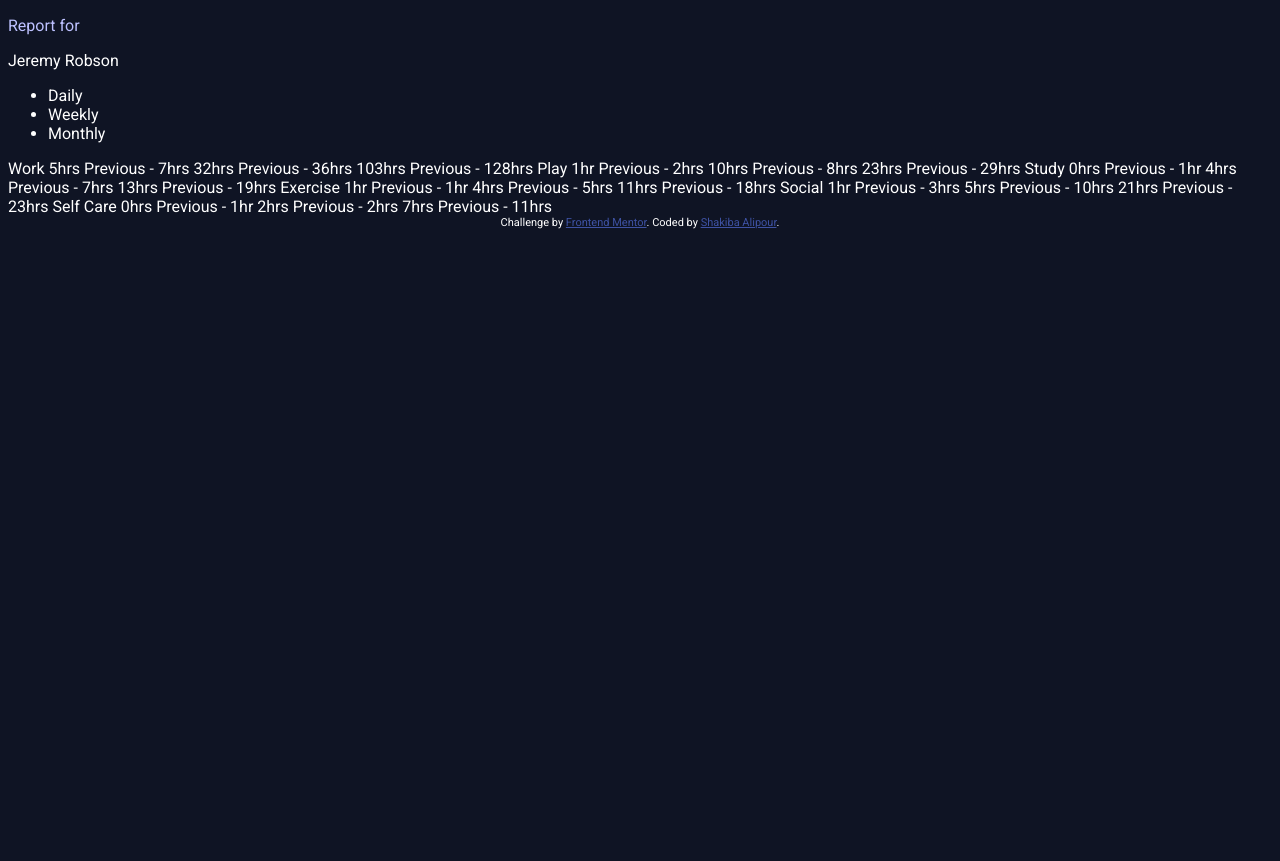
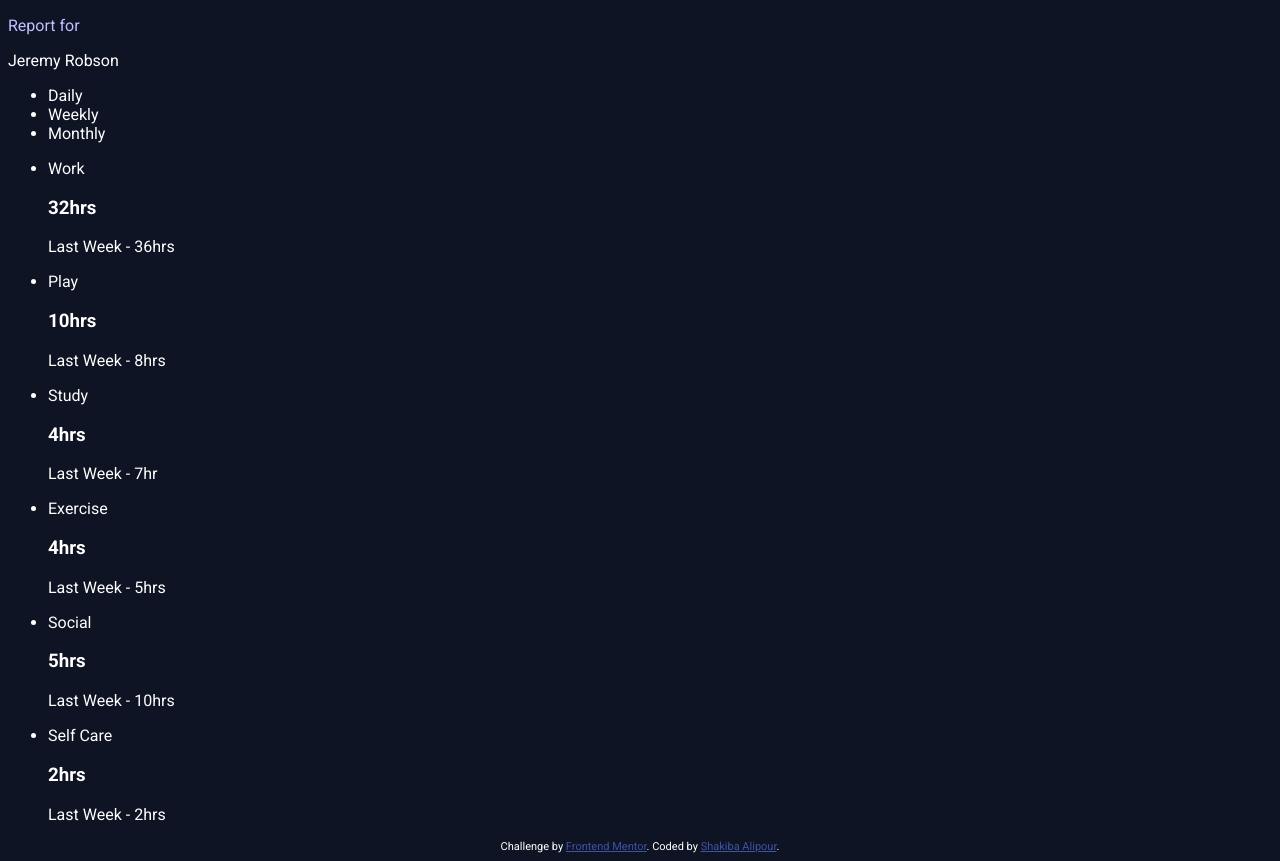
Before and after one commit to Shakiba-Alipour/time-tracking-dashboard, a plain HTML site: page index.html in a window 1280 px wide. Before the commit the page ends 800 px from the top, so only its background shows below. Drawn offline with Linux system fonts and the light colour scheme.

Commit message:
completed index

```diff
--- a/index.html
+++ b/index.html
@@ -35,83 +35,56 @@
         <li>Monthly</li>
       </ul>
     </div>
-    Work 5hrs
-    <!-- daily -->
-    Previous - 7hrs
-    <!-- daily -->
-    32hrs
-    <!-- weekly -->
-    Previous - 36hrs
-    <!-- weekly -->
-    103hrs
-    <!-- monthly -->
-    Previous - 128hrs
-    <!-- monthly -->
 
-    Play 1hr
-    <!-- daily -->
-    Previous - 2hrs
-    <!-- daily -->
-    10hrs
-    <!-- weekly -->
-    Previous - 8hrs
-    <!-- weekly -->
-    23hrs
-    <!-- monthly -->
-    Previous - 29hrs
-    <!-- monthly -->
+    <ul>
+      <li class="activity">
+        <div class="activity-details">
+          <p class="activity-title">Work</p>
+          <h3 class="duration">32hrs</h3>
+          <p class="previous-duration">Last Week - 36hrs</p>
+        </div>
+      </li>
 
-    Study 0hrs
-    <!-- daily -->
-    Previous - 1hr
-    <!-- daily -->
-    4hrs
-    <!-- weekly -->
-    Previous - 7hrs
-    <!-- weekly -->
-    13hrs
-    <!-- monthly -->
-    Previous - 19hrs
-    <!-- monthly -->
+      <li class="activity">
+        <div class="activity-details">
+          <p class="activity-title">Play</p>
+          <h3 class="duration">10hrs</h3>
+          <p class="previous-duration">Last Week - 8hrs</p>
+        </div>
+      </li>
 
-    Exercise 1hr
-    <!-- daily -->
-    Previous - 1hr
-    <!-- daily -->
-    4hrs
-    <!-- weekly -->
-    Previous - 5hrs
-    <!-- weekly -->
-    11hrs
-    <!-- monthly -->
-    Previous - 18hrs
-    <!-- monthly -->
+      <li class="activity">
+        <div class="activity-details">
+          <p class="activity-title">Study</p>
+          <h3 class="duration">4hrs</h3>
+          <p class="previous-duration">Last Week - 7hr</p>
+        </div>
+      </li>
 
-    Social 1hr
-    <!-- daily -->
-    Previous - 3hrs
-    <!-- daily -->
-    5hrs
-    <!-- weekly -->
-    Previous - 10hrs
-    <!-- weekly -->
-    21hrs
-    <!-- monthly -->
-    Previous - 23hrs
-    <!-- monthly -->
+      <li class="activity">
+        <div class="activity-details">
+          <p class="activity-title">Exercise</p>
+          <h3 class="duration">4hrs</h3>
+          <p class="previous-duration">Last Week - 5hrs</p>
+        </div>
+      </li>
 
-    Self Care 0hrs
-    <!-- daily -->
-    Previous - 1hr
-    <!-- daily -->
-    2hrs
-    <!-- weekly -->
-    Previous - 2hrs
-    <!-- weekly -->
-    7hrs
-    <!-- monthly -->
-    Previous - 11hrs
-    <!-- monthly -->
+      <li class="activity">
+        <div class="activity-details">
+          <p class="activity-title">Social</p>
+          <h3 class="duration">5hrs</h3>
+          <p class="previous-duration">Last Week - 10hrs</p>
+        </div>
+      </li>
+
+      <li class="activity">
+        <div class="activity-details">
+          <p class="activity-title">Self Care</p>
+          <h3 class="duration">2hrs</h3>
+          <p class="previous-duration">Last Week - 2hrs</p>
+        </div>
+      </li>
+    </ul>
 
     <div class="attribution">
       Challenge by
```
Also changed, not shown: 1 other file.
